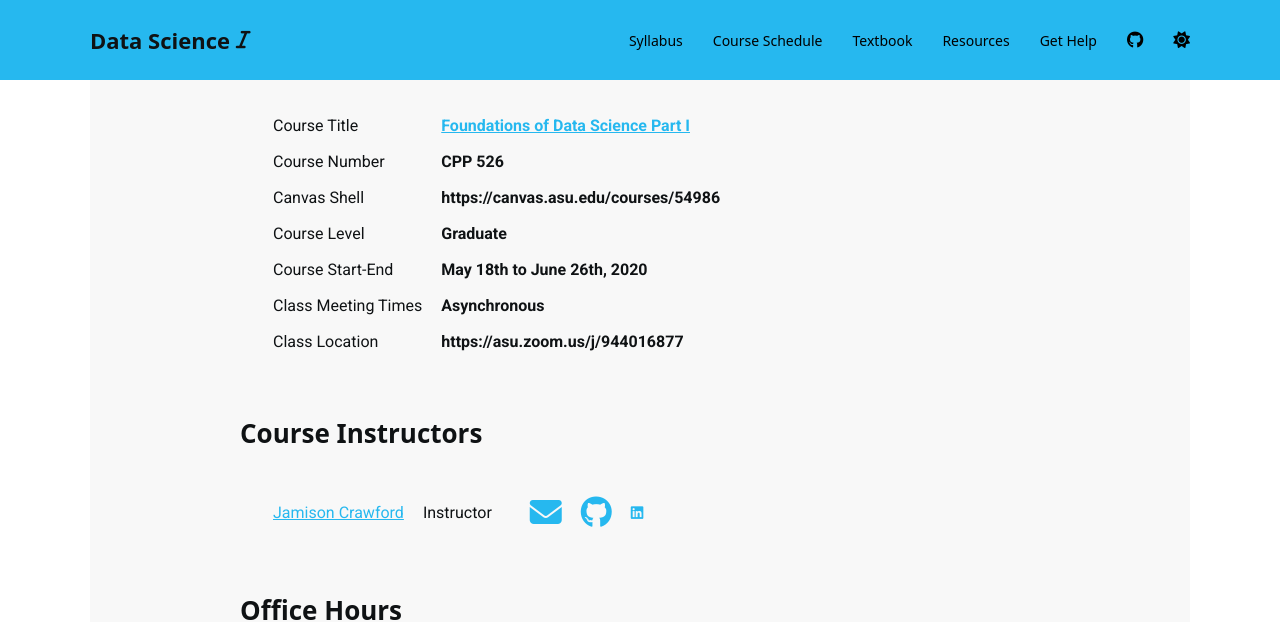
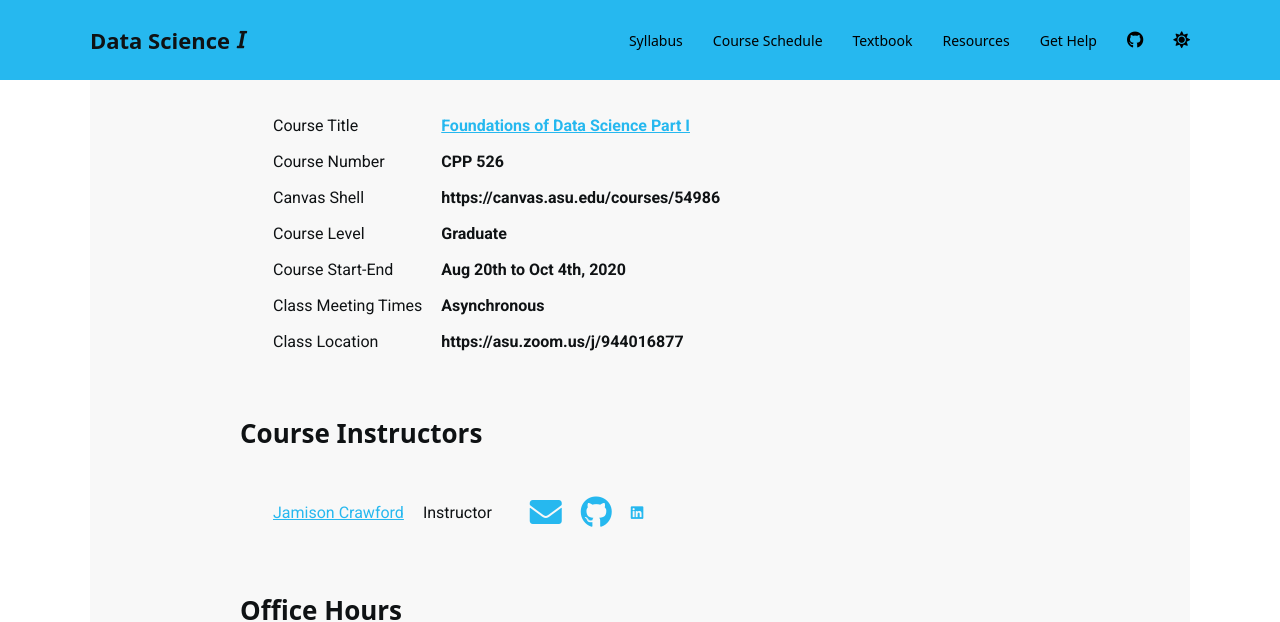
Before and after one commit to DS4PS/cpp-526-fall-2020, a Jekyll site: the page built from index.md, in a window 1280 px wide and 900 px high, scrolled down 1092 px. Shown: the top 622 px of the window. Built offline with Jekyll 4.4.1, drawn with Linux system fonts in a browser that asks for light colours; nearby versions of some CDN libraries; a script bundle is joined from its source files by our own code; library files that are not in the unit come from our copies; a style sheet for code colours, icons or effects is not loaded.

Commit message:
Update index.md

```diff
--- a/index.md
+++ b/index.md
@@ -14,13 +14,13 @@ info:
  course_number: CPP 526
  course_level: Graduate
  course_website: 'https://canvas.asu.edu/courses/54986'
- course_start_end_dates: May 18th to June 26th, 2020
+ course_start_end_dates: Aug 20th to Oct 4th, 2020
  course_prerequisites:
  class_meets_when:  Asynchronous
  class_meets_where:  'https://asu.zoom.us/j/944016877'
  review_sessions_when: TBA
  review_sessions_where: Zoom
- discussion_board_url: 'https://ds4ps.org/cpp-526-sum-2020/help/'
+ discussion_board_url: 'https://ds4ps.org/cpp-526-fall-2020/help/'
 
 instructor:
 -  name: Jamison Crawford
```
